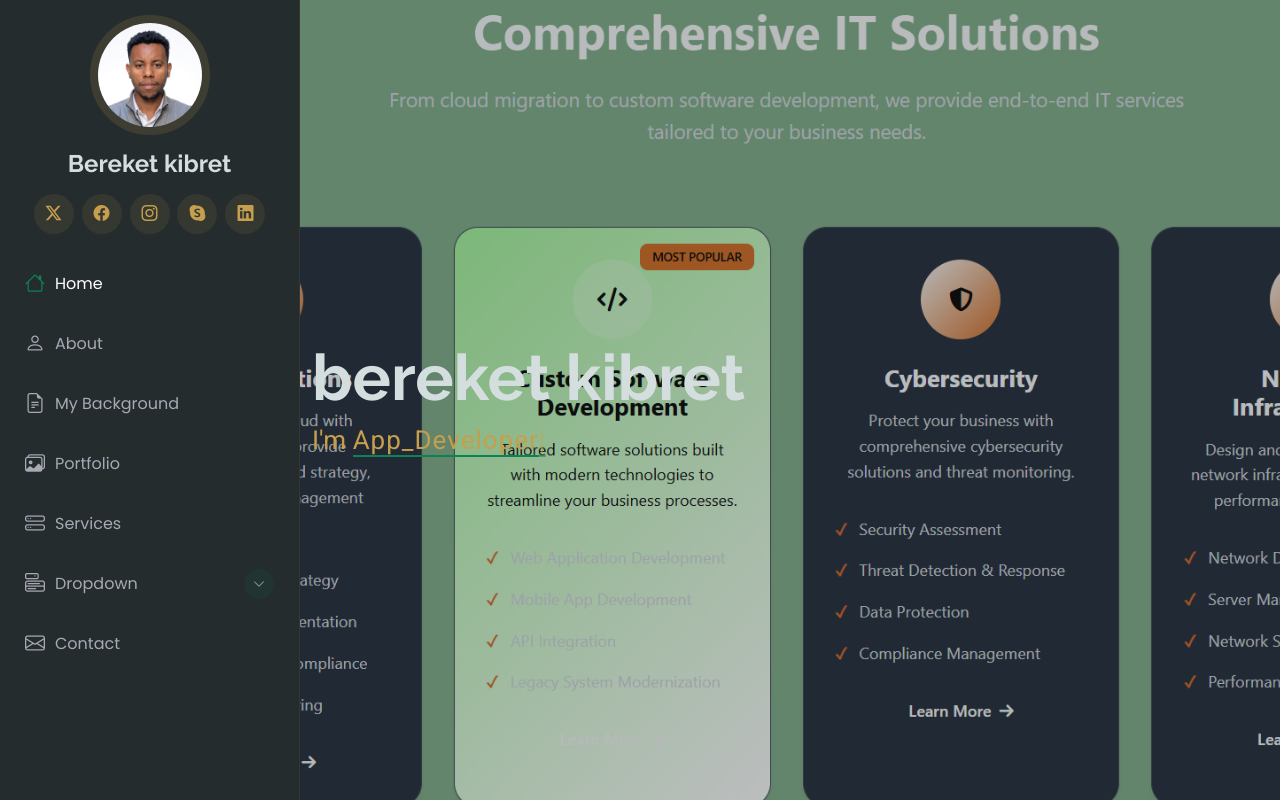
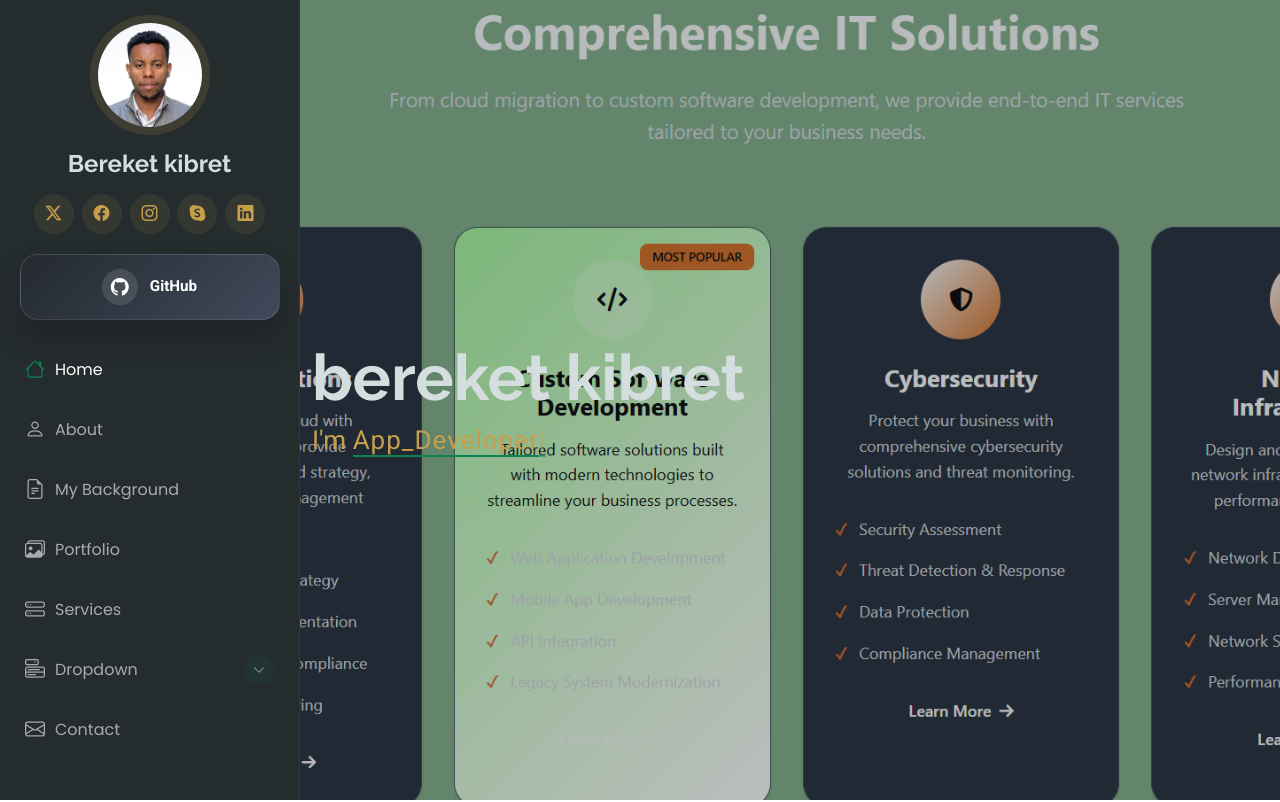
Before and after one commit to Bereket-kibret/Bereket-kibret.github.io, a plain HTML site: page index.html in a window 1280 px wide. Shown: the top 802 px of the page. Drawn offline with Linux system fonts and the light colour scheme; files whose address does not match are found by name.

Commit message:
personal website upload

```diff
--- a/assets/css/main.css
+++ b/assets/css/main.css
@@ -203,6 +203,50 @@ h6 {
 .header .social-links a:hover {
   color: var(--contrast-color);
   background: var(--accent-color);
+}
+
+.github-box {
+  margin: 0 0 20px 0;
+}
+
+.github-box a {
+  display: inline-flex;
+  align-items: center;
+  justify-content: center;
+  gap: 12px;
+  width: 100%;
+  max-width: 260px;
+  padding: 14px 18px;
+  background: linear-gradient(135deg, #24292f 0%, #3f4a5b 100%);
+  color: #fff;
+  text-decoration: none;
+  border-radius: 18px;
+  border: 1px solid rgba(255, 255, 255, 0.12);
+  box-shadow: 0 18px 30px rgba(0, 0, 0, 0.18);
+  transition: transform 0.25s ease, background 0.25s ease, box-shadow 0.25s ease;
+}
+
+.github-box a:hover {
+  transform: translateY(-2px);
+  background: linear-gradient(135deg, #2f363f 0%, #5e6a7b 100%);
+  box-shadow: 0 22px 34px rgba(0, 0, 0, 0.22);
+}
+
+.github-icon {
+  display: inline-flex;
+  align-items: center;
+  justify-content: center;
+  width: 36px;
+  height: 36px;
+  border-radius: 50%;
+  background: rgba(255, 255, 255, 0.12);
+  color: #fff;
+  font-size: 18px;
+}
+
+.github-text {
+  font-weight: 600;
+  font-size: 0.95rem;
 }
 
 @media (min-width: 1200px) {
--- a/index.html
+++ b/index.html
@@ -57,6 +57,13 @@
       <a href="#" class="instagram"><i class="bi bi-instagram"></i></a>
       <a href="#" class="google-plus"><i class="bi bi-skype"></i></a>
       <a href="#" class="linkedin"><i class="bi bi-linkedin"></i></a>
+    </div>
+
+    <div class="github-box text-center">
+      <a href="https://github.com/Bereket-kibret" target="_blank" rel="noreferrer">
+        <span class="github-icon"><i class="bi bi-github"></i></span>
+        <span class="github-text">GitHub</span>
+      </a>
     </div>
 
     <nav id="navmenu" class="navmenu">
```
